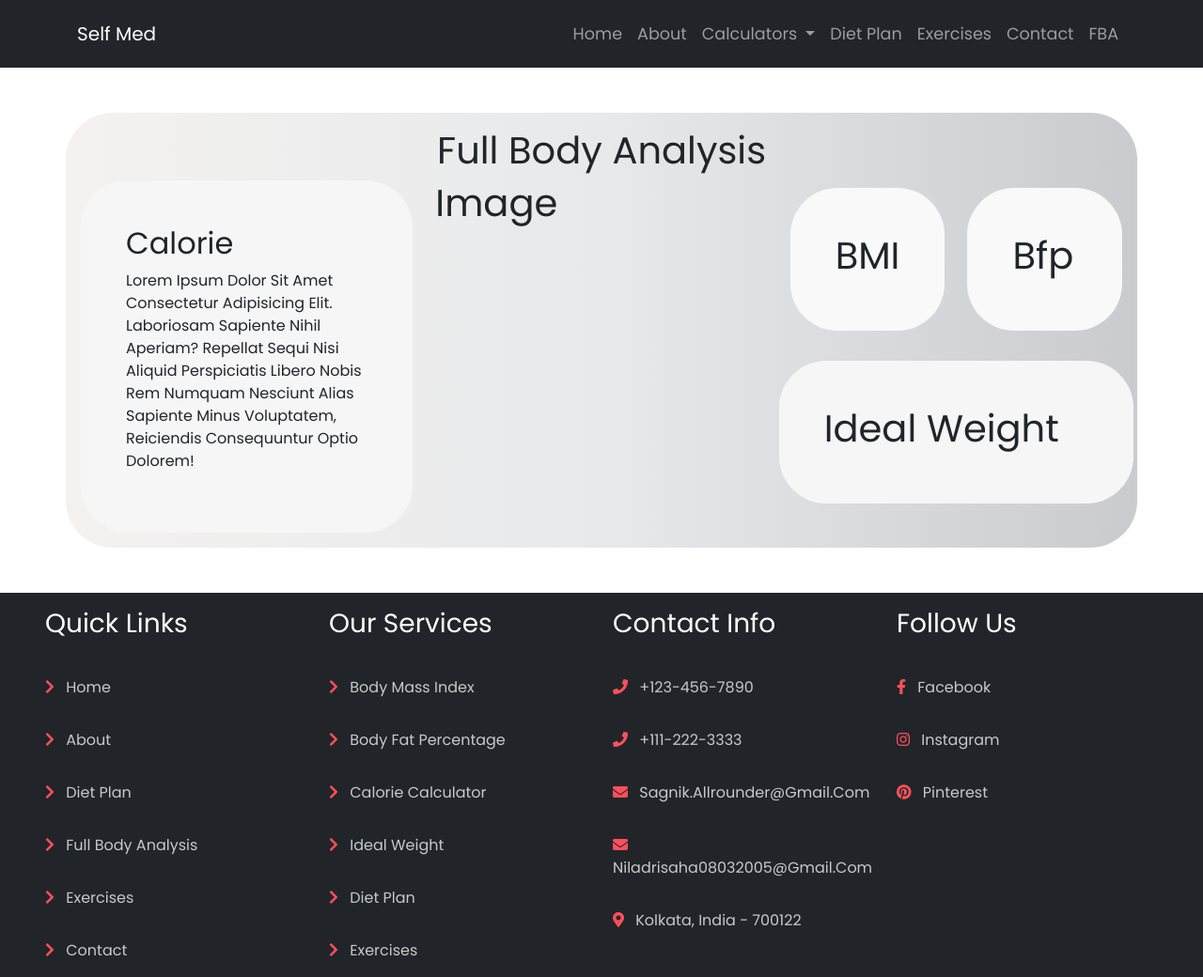
After one commit to greyt1563/Self-med-calorie-calculator, a Django app: page /fba in a window 1280 px wide. The commit adds this page. Shown: the whole page at 94% size. Run offline with Django 3.2, Linux system fonts and the light colour scheme; some libraries are stand-ins or nearby versions.

Commit message:
FBA Added

```diff
--- a/sagnikapp/templates/exercise.html
+++ b/sagnikapp/templates/exercise.html
@@ -14,7 +14,7 @@
         <div class="col-sm-6" style="padding-top: 100px;">
             <h1>Healthy Living</h1>
             <h1>Simplified</h1>
-            <p>Lorem ipsum dolor sit amet consectetur adipisicing elit. Rem sed autem vero? Magnam, est laboriosam!</p>
+            <p>Healthy lifestyle is very important for all of us. We have provided you with various exercises and yogasana.</p>
             <a href="#" class="btn"> Read More </a>
         </div>
         <div class="col-sm-6">
--- /dev/null
+++ b/sagnikapp/templates/fba.html
@@ -0,0 +1,77 @@
+{% extends 'theme/Practice1.html' %}
+{% load static %}
+{% block head %}
+
+<title>complete nutrition design </title>
+<!-- <link rel="stylesheet" href="{% static 'exercise style.css' %}">  -->
+<style>
+    .review{
+        background: linear-gradient(90deg, #f3f2f0 0%, #e8e9eb 50%, #cacbcf 100%);
+        border-radius: 50px;
+    }
+    .boxer1{
+        background: #f6f6f6;
+        border-radius: 50px;
+    }
+    .boxer2{
+        background: #f9f9f9;
+        border-radius: 50px;
+    }
+    .boxer3{
+        background: #f6f6f6;
+        border-radius: 50px;
+    }
+</style>
+{% endblock head %}
+
+{% block body %}
+
+<!-- home section starts  -->
+
+
+
+<section class="review container my-5 p-3" id="review">
+    <div class="row">
+        <h1 class="heading col-sm-12 text-center"> <span>Full Body Analysis </span> </h1>
+    </div>
+    <div class="row box-container ">
+        <div class="col-sm-4">
+            <div class="boxer1 p-5">
+                <h2>Calorie</h2>
+                <p>Lorem ipsum dolor sit amet consectetur adipisicing elit. Laboriosam sapiente nihil aperiam? Repellat sequi nisi aliquid perspiciatis libero nobis rem numquam nesciunt alias sapiente minus voluptatem, reiciendis consequuntur optio dolorem!</p>
+
+            </div>
+        </div>
+        <div class="col-sm-4">
+            <div class="boxer">
+                    <h1>Image</h1>
+
+            </div>
+        </div>
+        <div class="col-sm-4">
+            <div class="cont">
+                <div class="row my-2">
+                    <div class="col-sm">
+                        <div class="boxer2 p-5">
+                             <h1>BMI</h1>
+                        </div>
+                    </div>
+                    <div class="col-sm">
+                        <div class="boxer2 p-5">
+                             <h1>bfp</h1>
+                        </div>
+                    </div>
+                </div><br>
+                <div class="row">
+                    <div class="boxer3 p-5">
+                             <h1>Ideal Weight</h1>
+                    </div>
+                </div>
+            </div>
+        </div>
+
+
+
+
+
+{% endblock body %}
--- a/sagnikapp/templates/loosebellyfat.html
+++ b/sagnikapp/templates/loosebellyfat.html
@@ -279,7 +279,7 @@ Step 4: Engage your core muscles to twist your torso first to the right, then ba
 	<div class="container">
         <div class="row">
             <div class="column col-sm-6 ">
-                <img src="{% static 'exerpic/SidePlank.gif'%}" width="100%">
+                <img src="{% static 'exerpic/SidePlank.gif'%}" width="100%" height="450px">
 
             </div>
             <div class="column col-sm-6 ">
--- a/sagnikapp/templates/theme/Practice1.html
+++ b/sagnikapp/templates/theme/Practice1.html
@@ -54,6 +54,9 @@
                     <li class="nav-item">
                         <a class="nav-link" href="{% url 'contact' %}">Contact</a>
                     </li>
+                    <li class="nav-item">
+                        <a class="nav-link" href="{% url 'fba' %}">FBA</a>
+                    </li>
                 </ul>
 
             </div>
@@ -75,6 +78,7 @@
                 <a href="/ "> <i class="fas fa-chevron-right "></i> Home </a>
                 <a href="about "> <i class="fas fa-chevron-right "></i> About </a>
                 <a href="diet_input "> <i class="fas fa-chevron-right "></i> Diet Plan </a>
+                <a href="fba "> <i class="fas fa-chevron-right "></i> Full Body Analysis </a>
                 <a href="exercise "> <i class="fas fa-chevron-right "></i> Exercises </a>
                 <a href="contact "> <i class="fas fa-chevron-right "></i> Contact </a>
             </div>
@@ -101,10 +105,7 @@
             <div class="box col-sm-3 ">
                 <h3>follow us</h3>
                 <a href="# "> <i class="fab fa-facebook-f "></i> facebook </a>
-                <a href="# "> <i class="fab fa-twitter "></i> twitter </a>
-                <a href="# "> <i class="fab fa-twitter "></i> twitter </a>
                 <a href="# "> <i class="fab fa-instagram "></i> instagram </a>
-                <a href="# "> <i class="fab fa-linkedin "></i> linkedin </a>
                 <a href="# "> <i class="fab fa-pinterest "></i> pinterest </a>
             </div>
 
--- a/sagnikapp/urls.py
+++ b/sagnikapp/urls.py
@@ -14,6 +14,7 @@ urlpatterns = [
     path('diet_plan',views.diet_plan,name="diet_plan"),
     path('diet_input',views.diet_input,name="diet_input"),
     path('idealw',views.ideal_weight,name="idealw"),
+    path('fba',views.fba,name="fba"),
     path('exercise',views.exercise,name="exercise"),
     path('arm',views.arm,name="arm"),
     path('chest',views.chest,name="chest"),
--- a/sagnikapp/views.py
+++ b/sagnikapp/views.py
@@ -170,3 +170,8 @@ def Intermidiate(request):
 
 def Advanced(request):
     return render(request,"Advanced.html")
+
+
+
+def fba(request):
+    return render(request,"fba.html")
```
Also changed, not shown: db.sqlite3.
